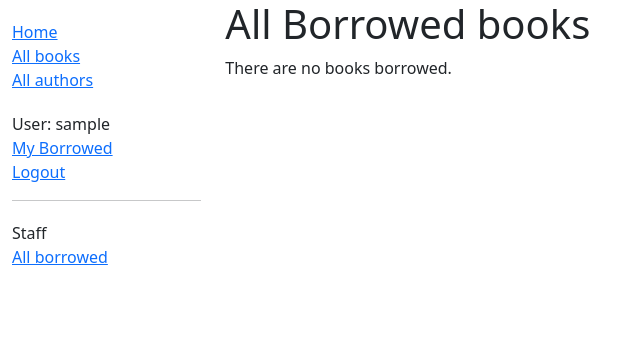
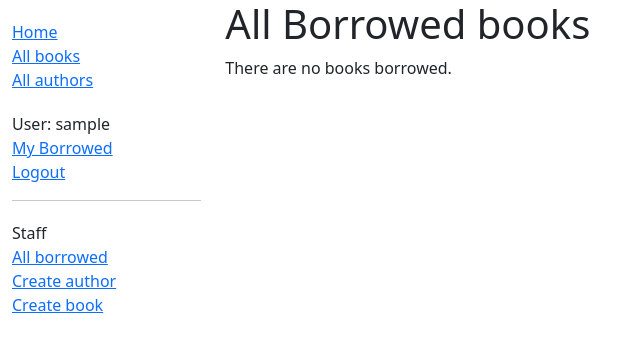
Before and after one commit to sava9ecode/django-locallibrary, a Django app: page /catalog/borrowed/ in a window 1280 px wide. Shown: the top 352 px of the page, without its empty margins (0-640 px from the left). Run offline with Django 4.2, Linux system fonts and the light colour scheme; the visitor is signed in with stand-in values (Sample User, id 1); data that the repository does not hold is empty.

Commit message:
Add forms for librarians

```diff
--- a/catalog/templates/base.html
+++ b/catalog/templates/base.html
@@ -41,6 +41,8 @@
    <li>Staff</li>
    {% if perms.catalog.can_mark_returned %}
     <li><a href="{% url 'all-borrowed' %}">All borrowed</a></li>
+    <li><a href="{% url 'author-create' %}">Create author</a></li>
+    <li><a href="{% url 'book-create' %}">Create book</a></li>
    {% endif %}
    </ul>
     {% endif %}
--- a/catalog/templates/catalog/author_list.html
+++ b/catalog/templates/catalog/author_list.html
@@ -11,6 +11,8 @@
     <li>
       <a href="{{ author.get_absolute_url }}">
       {{ author }} ({{author.date_of_birth}} - {% if author.date_of_death %}{{author.date_of_death}}{% endif %})
+      <br>
+      {% if user.is_staff %}<a href="{% url 'author-update' author.pk %}">Update</a> <a href="{% url 'author-delete' author.pk %}">Delete</a>{% endif %}
       </a>
     </li>
   {% endfor %}
--- a/catalog/templates/catalog/book_detail.html
+++ b/catalog/templates/catalog/book_detail.html
@@ -1,6 +1,7 @@
 {% extends "base.html" %}
 
 {% block content %}
+
   <h1>Title: {{ book.title }}</h1>
 
   <p><strong>Author:</strong> <a href="{% url "author-detail" book.author.pk %}">{{ book.author }}</a></p>
@@ -20,4 +21,5 @@
     <p class="text-muted"><strong>Id:</strong> {{copy.id}}</p>
     {% endfor %}
   </div>
+
 {% endblock %}
--- a/catalog/templates/catalog/book_list.html
+++ b/catalog/templates/catalog/book_list.html
@@ -1,6 +1,7 @@
 {% extends "base.html" %}
 
 {% block content %}
+
     <h1>Book List</h1>
 
     {% if book_list %}
@@ -9,6 +10,8 @@
       {% for book in book_list %}
       <li>
         <a href="{{ book.get_absolute_url }}">{{ book.title }}</a> ({{book.author}})
+        <br>
+        {% if user.is_staff %}<a href="{% url 'book-update' book.pk %}">Update</a> <a href="{% url 'book-delete' book.pk %}">Delete</a>{% endif %}
       </li>
       {% endfor %}
 
@@ -16,4 +19,5 @@
     {% else %}
       <p>There are no books in the library.</p>
     {% endif %}
+
 {% endblock %}
--- a/catalog/templates/catalog/bookinstance_list_borrowed_all.html
+++ b/catalog/templates/catalog/bookinstance_list_borrowed_all.html
@@ -8,7 +8,7 @@
 
       {% for bookinst in bookinstance_list %}
       <li class="{% if bookinst.is_overdue %}text-danger{% endif %}">
-        <a href="{% url 'book-detail' bookinst.book.pk %}">{{bookinst.book.title}}</a> ({{ bookinst.due_back }}) - {% if user.is_staff %}{{ bookinst.borrower }}{% endif %}
+        <a href="{% url 'book-detail' bookinst.book.pk %}">{{bookinst.book.title}}</a> ({{ bookinst.due_back }}) - {% if user.is_staff %}{{ bookinst.borrower }}{% endif %} {% if perms.catalog.can_mark_returned %}- <a href="{% url "renew-book-librarian" bookinst.id %}">Renew</a>{% endif %}
       </li>
       {% endfor %}
 
--- a/catalog/urls.py
+++ b/catalog/urls.py
@@ -1,5 +1,7 @@
 from django.urls import path
+
 from . import views
+
 
 urlpatterns = [
     path("", views.index, name="index"),
@@ -11,4 +13,13 @@ urlpatterns = [
     path(
         "borrowed/", views.LoanedBooksAllListView.as_view(), name="all-borrowed"
     ),  # Added for challenge
+    path(
+        "book/<uuid:pk>/renew/", views.renew_book_librarian, name="renew-book-librarian"
+    ),
+    path("author/create/", views.AuthorCreate.as_view(), name="author-create"),
+    path("author/<int:pk>/update/", views.AuthorUpdate.as_view(), name="author-update"),
+    path("author/<int:pk>/delete/", views.AuthorDelete.as_view(), name="author-delete"),
+    path("book/create/", views.BookCreate.as_view(), name="book-create"),
+    path("book/<int:pk>/update/", views.BookUpdate.as_view(), name="book-update"),
+    path("book/<int:pk>/delete/", views.BookDelete.as_view(), name="book-delete"),
 ]
--- a/catalog/views.py
+++ b/catalog/views.py
@@ -1,10 +1,13 @@
-from django.shortcuts import render
 from django.views import generic
+from django.http import HttpResponseRedirect
+from django.urls import reverse_lazy, reverse
+from django.shortcuts import render, get_object_or_404
 from django.contrib.auth.mixins import LoginRequiredMixin, PermissionRequiredMixin
-
-# Create your view here.
-
+from django.contrib.auth.decorators import login_required, permission_required
+from django.views.generic.edit import CreateView, UpdateView, DeleteView
 from .models import Book, Author, BookInstance, Genre
+from .forms import RenewBookForm
+import datetime
 
 
 class BookListView(generic.ListView):
@@ -91,3 +94,74 @@ class LoanedBooksAllListView(PermissionRequiredMixin, generic.ListView):
 
     def get_queryset(self):
         return BookInstance.objects.filter(status__exact="o").order_by("due_back")
+
+
+@login_required
+@permission_required("catalog.can_mark_returned", raise_exception=True)
+def renew_book_librarian(request, pk):
+    """View function for renewing a specific BookInstance by librarian"""
+    book_instance = get_object_or_404(BookInstance, pk=pk)
+
+    # If this is a POST request then process the Form data
+    if request.method == "POST":
+        # Create a form instance and populate it with data from the request (binding):
+        form = RenewBookForm(request.POST)
+
+        # Check if the form is valid:
+        if form.is_valid():
+            # process the data in form.cleaned_data as required (here we just write it to the model due_back field)
+            book_instance.due_back = form.cleaned_data["renewal_date"]
+            book_instance.save()
+
+            # redirect to a new URL:
+            return HttpResponseRedirect(reverse("all-borrowed"))
+
+    # If this is a GET (or any other method) create the default form.
+    else:
+        proposed_renewal_date = datetime.date.today() + datetime.timedelta(weeks=3)
+        form = RenewBookForm(initial={"renewal_date": proposed_renewal_date})
+
+    context = {
+        "form": form,
+        "book_instance": book_instance,
+    }
+
+    return render(request, "catalog/book_renew_librarian.html", context)
+
+
+class AuthorCreate(PermissionRequiredMixin, CreateView):
+    model = Author
+    fields = ["first_name", "last_name", "date_of_birth", "date_of_death"]
+    initial = {"date_of_death": "2016-12-10"}
+    permission_required = "catalog.can_mark_returned"
+
+
+class AuthorUpdate(PermissionRequiredMixin, UpdateView):
+    model = Author
+    fields = ["first_name", "last_name", "date_of_birth", "date_of_death"]
+    permission_required = "catalog.can_mark_returned"
+
+
+class AuthorDelete(PermissionRequiredMixin, DeleteView):
+    model = Author
+    success_url = reverse_lazy("authors")
+    permission_required = "catalog.can_mark_returned"
+
+
+# Classes created for the forms challenge
+class BookCreate(PermissionRequiredMixin, CreateView):
+    model = Book
+    fields = ["title", "author", "summary", "isbn", "genre", "language"]
+    permission_required = "catalog.can_mark_returned"
+
+
+class BookUpdate(PermissionRequiredMixin, UpdateView):
+    model = Book
+    fields = ["title", "author", "summary", "isbn", "genre", "language"]
+    permission_required = "catalog.can_mark_returned"
+
+
+class BookDelete(PermissionRequiredMixin, DeleteView):
+    model = Book
+    success_url = reverse_lazy("books")
+    permission_required = "catalog.can_mark_returned"
```
Also changed, not shown: catalog/forms.py (added, +66 -0 lines), catalog/templates/catalog/author_confirm_delete.html (added, +14 -0 lines), catalog/templates/catalog/author_form.html (added, +13 -0 lines), catalog/templates/catalog/book_confirm_delete.html (added, +14 -0 lines), catalog/templates/catalog/book_form.html (added, +13 -0 lines), catalog/templates/catalog/book_renew_librarian.html (added, +18 -0 lines).
